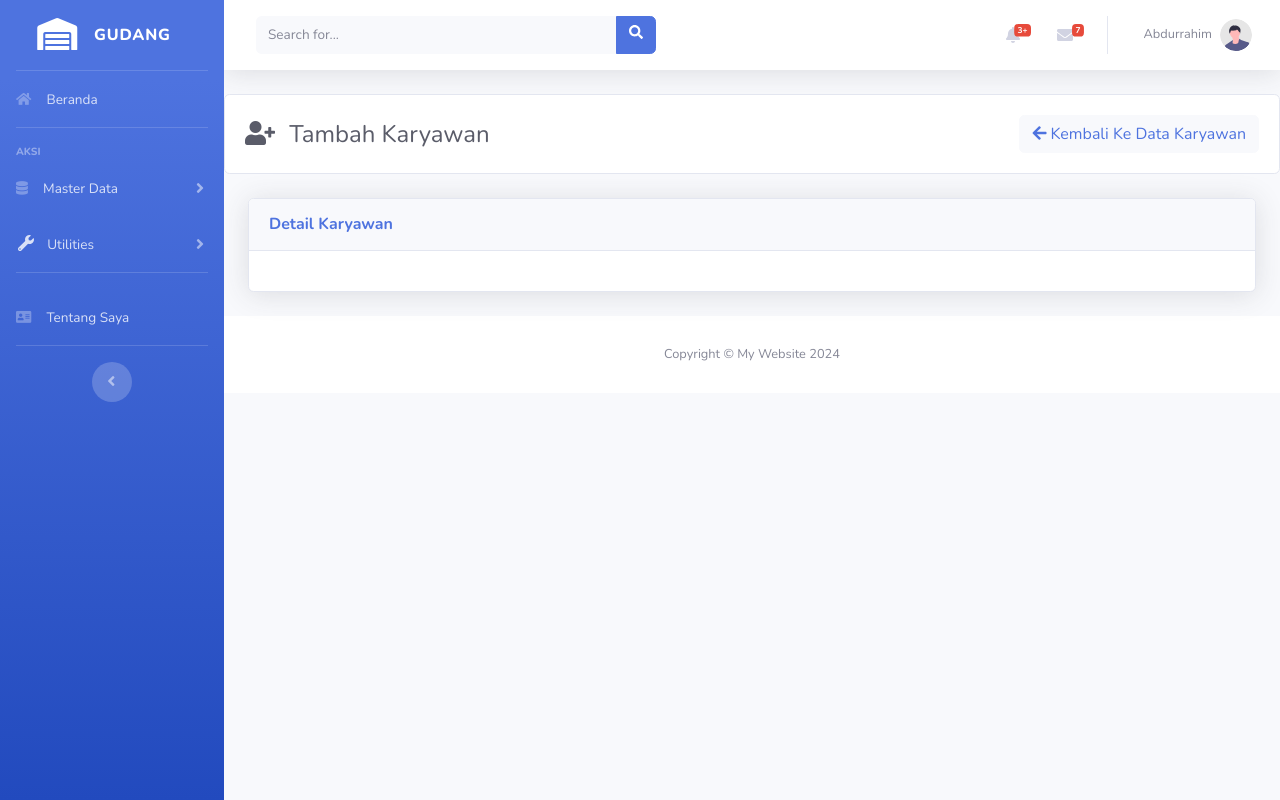
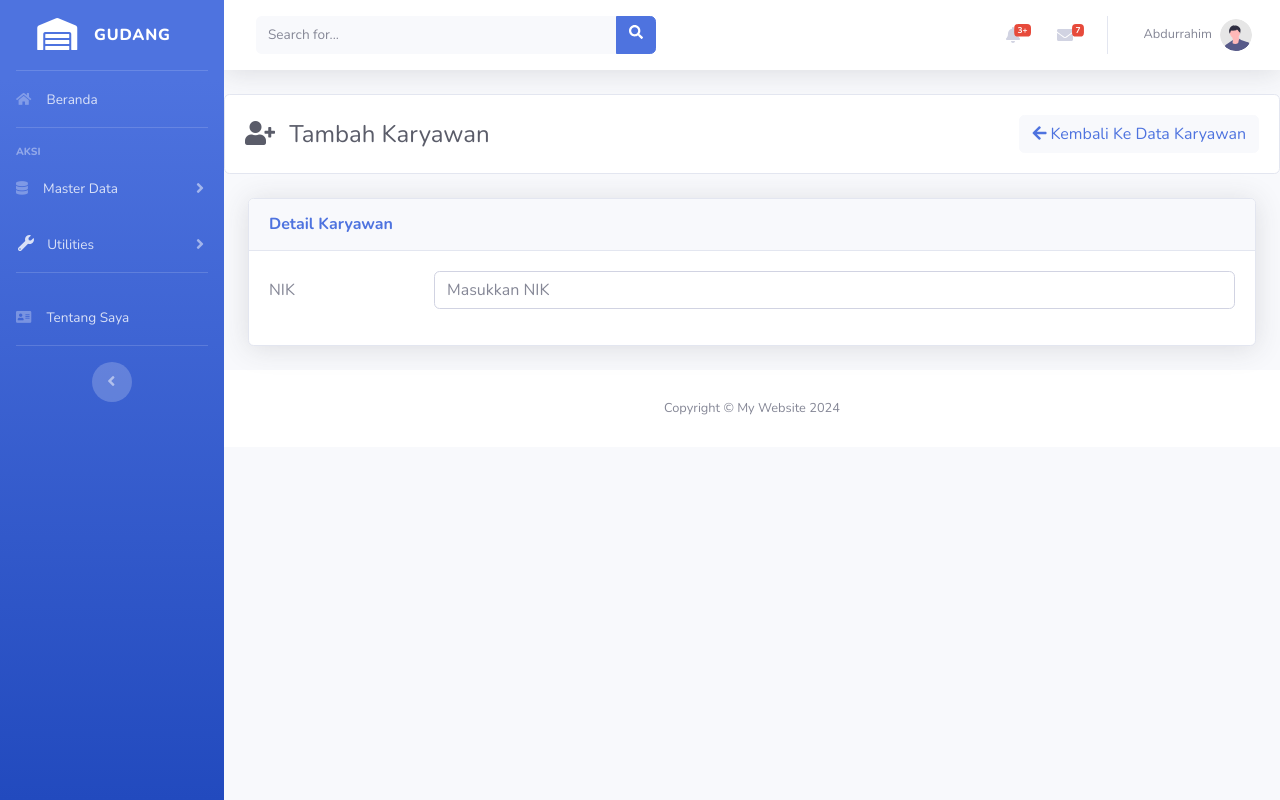
Before and after one commit to abdurrahimFSD/Praktikum-Web2-UNISKA, a PHP site: page /pages/karyawan_add.php in a window 1280 px wide. Run offline with PHP 8.4, Linux system fonts and the light colour scheme; some libraries are stand-ins or nearby versions.

Commit message:
Menambahkan input text untuk NIK

```diff
--- a/pages/karyawan_add.php
+++ b/pages/karyawan_add.php
@@ -34,7 +34,15 @@
                             <h6 class="m-0 font-weight-bold text-primary">Detail Karyawan</h6>
                         </div>
                         <div class="card-body">
+                            <form action="" method="post">
+                                <div class="mb-3 row">
+                                    <label for="nik" class="col-sm-2 col-form-label">NIK</label>
+                                    <div class="col-sm-10">
+                                        <input type="text" class="form-control" id="nik" name="nik" placeholder="Masukkan NIK">
+                                    </div>
+                                </div>
 
+                            </form>
                         </div>
                     </div>
                     <!-- End Form -->
```
